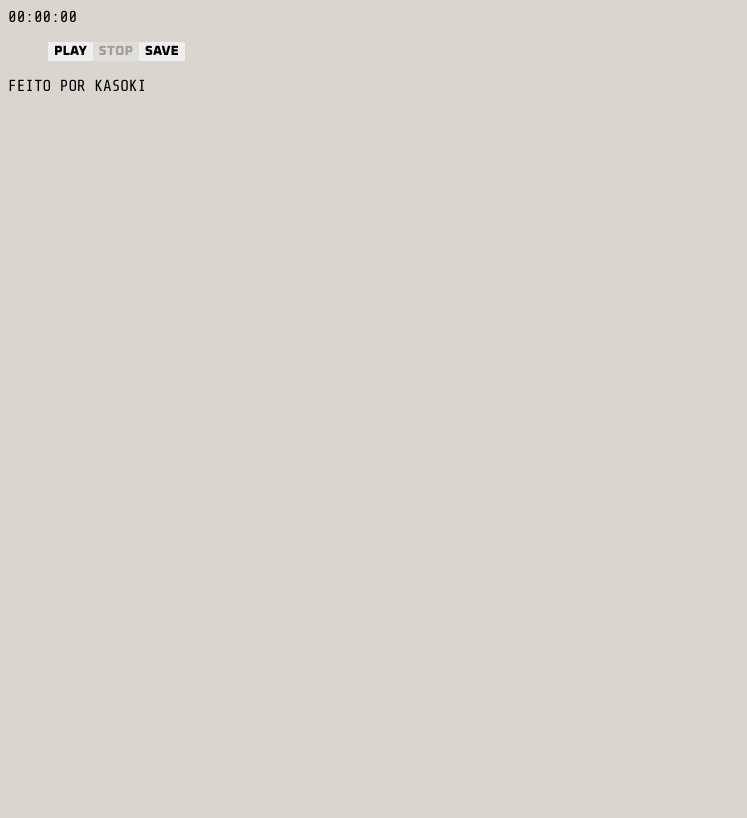
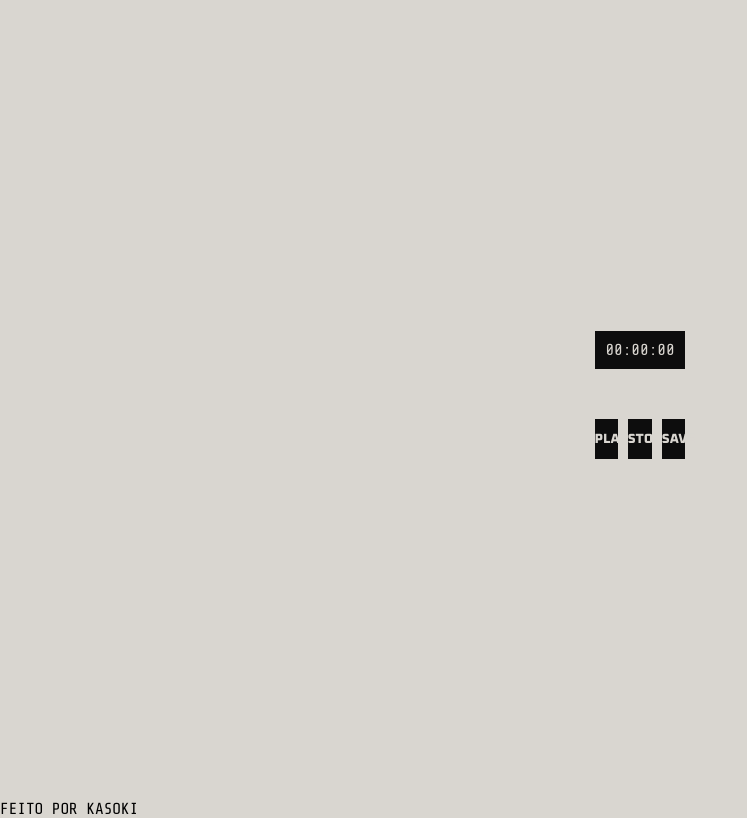
Before and after one commit to alvarogfn/cronometer, a React (Create React App) app: page / in a window 1280 px wide. Shown: the whole page, without its empty margins (0-747 px from the left). Built offline with nearby package versions, Linux system fonts and the light colour scheme.

Commit message:
stylesheet: cronometer

```diff
--- a/src/App.js
+++ b/src/App.js
@@ -34,7 +34,7 @@ const App = () => {
 
   return (
     <main>
-      <section>
+      <section className="cronometer">
         <Watch seconds={seconds} />
         <Buttons
           timer={timer}
--- a/src/Buttons.js
+++ b/src/Buttons.js
@@ -1,9 +1,7 @@
 import React from "react";
 
 const Buttons = ({ timer, setTimer, seconds, setSeconds, appendSave }) => {
-
-
- const changeTimerState = () => {
+  const changeTimerState = () => {
     if (!timer) {
       setTimer(
         setInterval(() => {
@@ -23,10 +21,11 @@ const Buttons = ({ timer, setTimer, seconds, setSeconds, appendSave }) => {
   };
 
   return (
-    <div>
-      <ul>
-        <li>
+    <div className="cronometer__controllers">
+      <ul className="controllers">
+        <li className="controllers__list">
           <button
+            className="controllers__button"
             onClick={() => {
               changeTimerState();
             }}
@@ -34,13 +33,19 @@ const Buttons = ({ timer, setTimer, seconds, setSeconds, appendSave }) => {
             {!timer ? "Play" : "Pause"}
           </button>
         </li>
-        <li>
-          <button onClick={() => resetTimer()} disabled={seconds < 1}>
+        <li className="controllers__list">
+          <button
+            className="controllers__button"
+            onClick={() => resetTimer()}
+            disabled={seconds < 1}
+          >
             Stop
           </button>
         </li>
-        <li>
-          <button onClick={() => appendSave()}>Save</button>
+        <li className="controllers__list">
+          <button className="controllers__button" onClick={() => appendSave()}>
+            Save
+          </button>
         </li>
       </ul>
     </div>
--- a/src/Watch.js
+++ b/src/Watch.js
@@ -3,7 +3,7 @@ import React from "react";
 const Watch = ({ seconds }) => {
   const timer = new Date(0, 0, 0, 0, 0, seconds);
   return (
-    <section>
+    <section className="cronometer__watcher">
       <div>{timer.toLocaleTimeString("pt-BR")}</div>
     </section>
   );
--- a/src/scss/style.scss
+++ b/src/scss/style.scss
@@ -1,4 +1,11 @@
 @import url("https://fonts.googleapis.com/css2?family=Oxanium:wght@800&family=Share+Tech+Mono&display=swap");
+
+* {
+  box-sizing: border-box;
+  margin: 0;
+  padding: 0;
+}
+
 body {
   background-color: #d9d6d0;
   font-family: "Share Tech Mono", monospace;
@@ -18,3 +25,48 @@ ol {
   list-style: none;
   display: flex;
 }
+
+.cronometer {
+  width: 100vw;
+  height: 100vh;
+  max-width: 100%;
+  max-height: 100%;
+  display: flex;
+  flex-flow: column nowrap;
+  justify-content: center;
+  align-items: center;
+  row-gap: 40px;
+
+  &__watcher {
+    color: #d9d6d0;
+    @media screen and (orientation: portrait) and (max-width: 500px) {
+      font-size: 4rem;
+    }
+    background-color: #0d0d0d;
+    padding: 10px;
+  }
+  &__controllers {
+    @media screen and (orientation: portrait) and (max-width: 500px) {
+      width: 80%;
+    }
+  }
+}
+
+.controllers {
+  padding: 10px;
+  row-gap: 30px;
+  @media screen and (orientation: portrait) and (max-width: 500px) {
+    flex-flow: column nowrap;
+  }
+
+  &__list {
+  }
+
+  &__button {
+    margin-inline: auto;
+    width: 70%;
+    height: 40px;
+    background-color: #0d0d0d;
+    color: #d9d6d0;
+  }
+}
```
